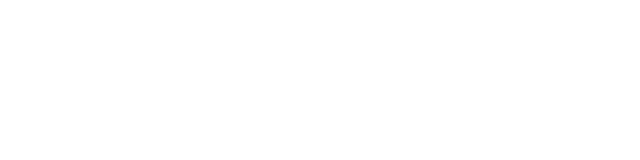
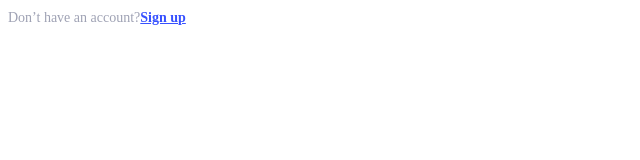
Before and after one commit to KseniaPopova02/dashboard, a React (Create React App) app: page / in a window 1280 px wide. Shown: the top 160 px of the page, without its empty margins (0-640 px from the left). Built offline with nearby package versions, Linux system fonts and the light colour scheme.

Commit message:
change:span tag on a tag

```diff
--- a/src/App.jsx
+++ b/src/App.jsx
@@ -1,3 +1,8 @@
-const App = () => <></>;
+import { Question } from "./components";
+const App = () => (
+  <>
+    <Question></Question>
+  </>
+);
 
 export default App;
--- a/src/components/Question/Question.jsx
+++ b/src/components/Question/Question.jsx
@@ -1,8 +1,9 @@
 import React from "react";
 import { StyledQuestionSpan, StyledQuestionText } from "./style";
 
-export const Question = () => (
+export const Question = ({ href = "" }) => (
   <StyledQuestionText>
-    Don’t have an account?<StyledQuestionSpan>Sign up</StyledQuestionSpan>
+    Don’t have an account?
+    <StyledQuestionSpan href={href}>Sign up</StyledQuestionSpan>
   </StyledQuestionText>
 );
--- a/src/components/Question/style.js
+++ b/src/components/Question/style.js
@@ -7,7 +7,7 @@
   color: #9fa2b4;
 `;
 
-export const StyledQuestionSpan = styled.span`
+export const StyledQuestionSpan = styled.a`
   font-weight: 600;
   font-size: 14px;
   line-height: 20px;
--- a/src/components/index.js
+++ b/src/components/index.js
@@ -2,3 +2,4 @@
 export * from "./Label";
 export * from "./Input";
 export * from "./ButtonForm";
+export * from "./Question";
```
